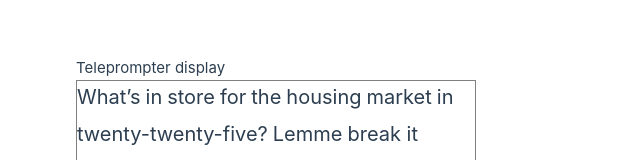
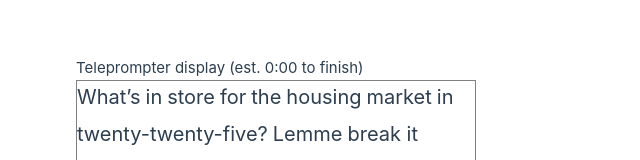
Before and after one commit to The1Krutz/kcm_homework, a Vue app: page / in a window 1280 px wide. Shown: the part 105-265 px from the top of the page, without its empty margins (314-954 px from the left). Built offline with nearby package versions, Linux system fonts and the light colour scheme; the HTML template or start-up script is replaced by a standard one.

Commit message:
add estimated reading time

```diff
--- a/src/App.vue
+++ b/src/App.vue
@@ -16,27 +16,22 @@ const controls: Ref<InstanceType<typeof Controls> | null> = ref(null);
  * - change speed or font size
  */
 function onStart() {
-  console.log('App.onStart');
   prompter.value?.StartPrompter();
 }
 
 function onStop() {
-  console.log('App.onStop');
   prompter.value?.StopPrompter();
 }
 
 function onReset() {
-  console.log('App.onReset');
   prompter.value?.ResetPrompter();
 }
 
 function onSetSpeed(newSpeed: number) {
-  console.log('App.onSetSpeed');
   prompter.value?.SetSpeedMultiplier(newSpeed);
 }
 
 function onSetSize(newSize: number) {
-  console.log('App.onSetSize');
   prompter.value?.SetFontSize(newSize);
 }
 
@@ -46,7 +41,6 @@ function onSetSize(newSize: number) {
  * - adding to the event log
  */
 function onPrompterEvent(event: PrompterEvent) {
-  console.log('App.onPrompterEvent');
   controls.value?.onPrompterEvent(event);
 }
 
--- a/src/components/Controls.vue
+++ b/src/components/Controls.vue
@@ -30,26 +30,20 @@ const prompterFontSize: Ref<number> = ref(20);
 function onPrompterEvent(event: PrompterEvent) {
   switch (event.event) {
     case 'switchToCamera':
-      console.log('Controls.onChangeCamera');
       currentStatus.value.display = 'camera ' + event.target;
       break;
     case 'switchToImage':
-      console.log('Controls.onChangeImage');
       currentStatus.value.display = 'image ' + event.target;
     case 'switchSection':
-      console.log('Controls.onChangeSection');
       currentStatus.value.section = event.target;
       break;
     case 'startPlayback':
-      console.log('Controls.onStartPlayback');
       currentStatus.value.status = StatusOption.Running;
       break;
     case 'stopPlayback':
-      console.log('Controls.onStopPlayback');
       currentStatus.value.status = StatusOption.Stopped;
       break;
     case 'resetPlayback':
-      console.log('Controls.onResetPlayback');
       /**
        * This keeps the current running state (ie if it's running, keep running) but resets the feed/section so the start tags can set them
        */
--- a/src/components/Teleprompter.vue
+++ b/src/components/Teleprompter.vue
@@ -1,5 +1,5 @@
 <script setup lang="ts">
-import { onMounted, ref, useTemplateRef, type Ref } from 'vue';
+import { onMounted, ref, useTemplateRef, watch, type Ref } from 'vue';
 import type { PrompterEvent, PToken } from './types';
 
 const props = defineProps<{
@@ -24,6 +24,7 @@ const currentTimeout: Ref<number> = ref(0);
 const isPlaying: Ref<boolean> = ref(false);
 const playbackSpeedMultiplier: Ref<number> = ref(1);
 const prompterFontSize: Ref<number> = ref(20);
+const remainingMs: Ref<number> = ref(0);
 
 function StartPrompter() {
   if (isPlaying.value) {
@@ -82,9 +83,15 @@ function processNextToken() {
 
     scrollToFocusToken();
 
+    const timeUntilNext = getTimeToNextToken();
+    // estimate the remaining reading time using the remaining words * the time to the next word. This speed is not
+    // affected by the size of the teleprompter or font, since the scroll rate is only tied to word count
+    const remainingTokens = props.tokenizedText.length - currentFocusToken.value;
+    remainingMs.value = timeUntilNext * remainingTokens;
+
     currentTimeout.value = setTimeout(() => {
       processNextToken();
-    }, getTimeToNextToken());
+    }, timeUntilNext);
   } else if (currentToken.type === 'event') {
     // emit events for non-visible tokens
     if (currentToken.eventType === 'switchToCamera') {
@@ -110,13 +117,23 @@ function scrollToFocusToken(tokenIdx?: number) {
   focusMe.value?.[tokenIdx]?.scrollIntoView({ behavior: 'smooth' });
 }
 
-onMounted(() => {
-  console.log(props.tokenizedText);
-});
+/**
+ * Converts milliseconds to minutes and seconds, as in "02:30"
+ * @param milliseconds milliseconds to display
+ */
+function formatTime(milliseconds: number): string {
+  const seconds = Math.floor(milliseconds / 1000);
+  const minutes = Math.floor(seconds / 60);
+  const remainingSeconds = seconds - minutes * 60;
+
+  const secondsString = `${remainingSeconds}`.padStart(2, '0');
+
+  return `${minutes}:${secondsString}`;
+}
 </script>
 
 <template>
-  <div class="greetings">Teleprompter display</div>
+  <div class="greetings">Teleprompter display (est. {{ formatTime(remainingMs) }} to finish)</div>
   <div class="prompterText">
     <span
       v-for="token in tokenizedText"
```
